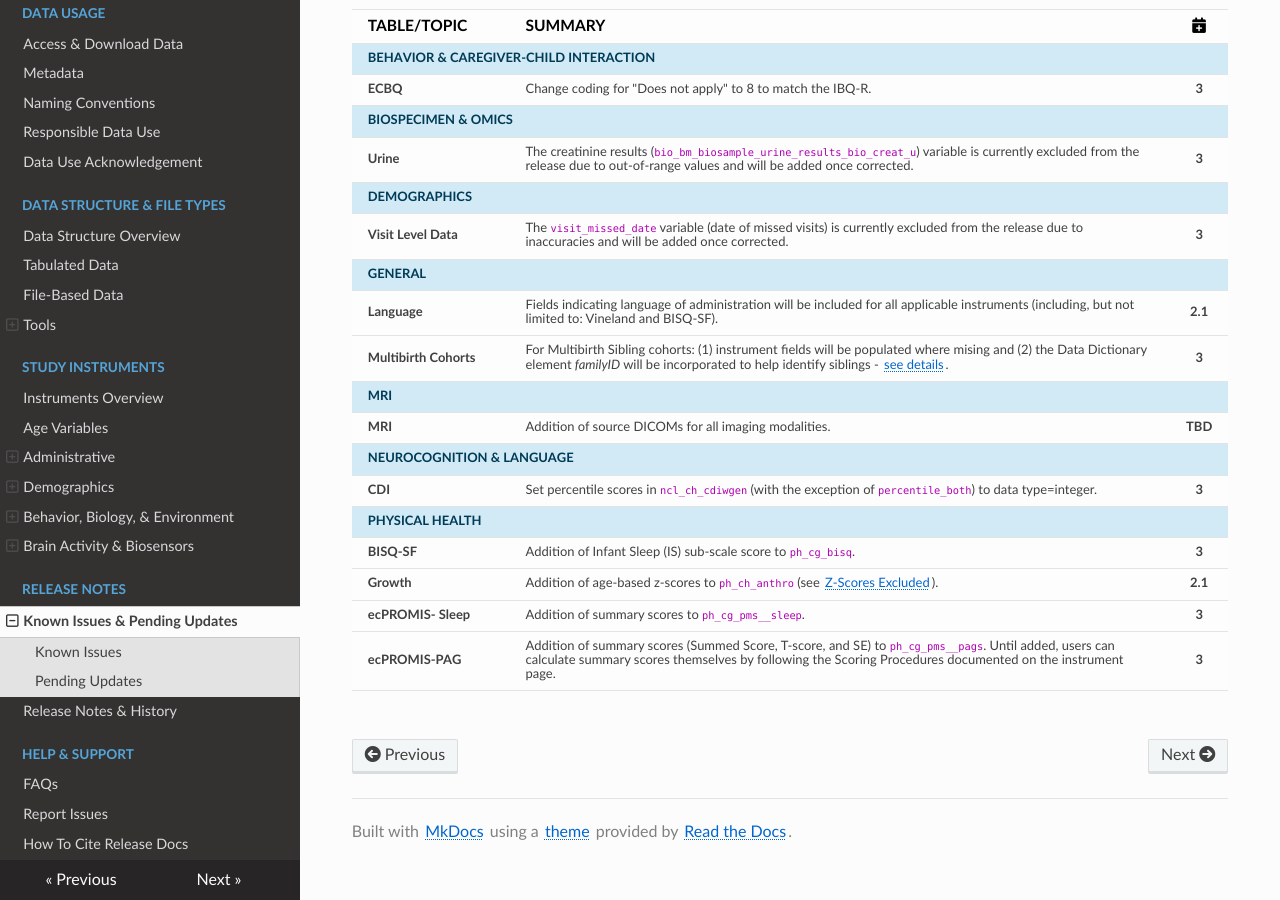
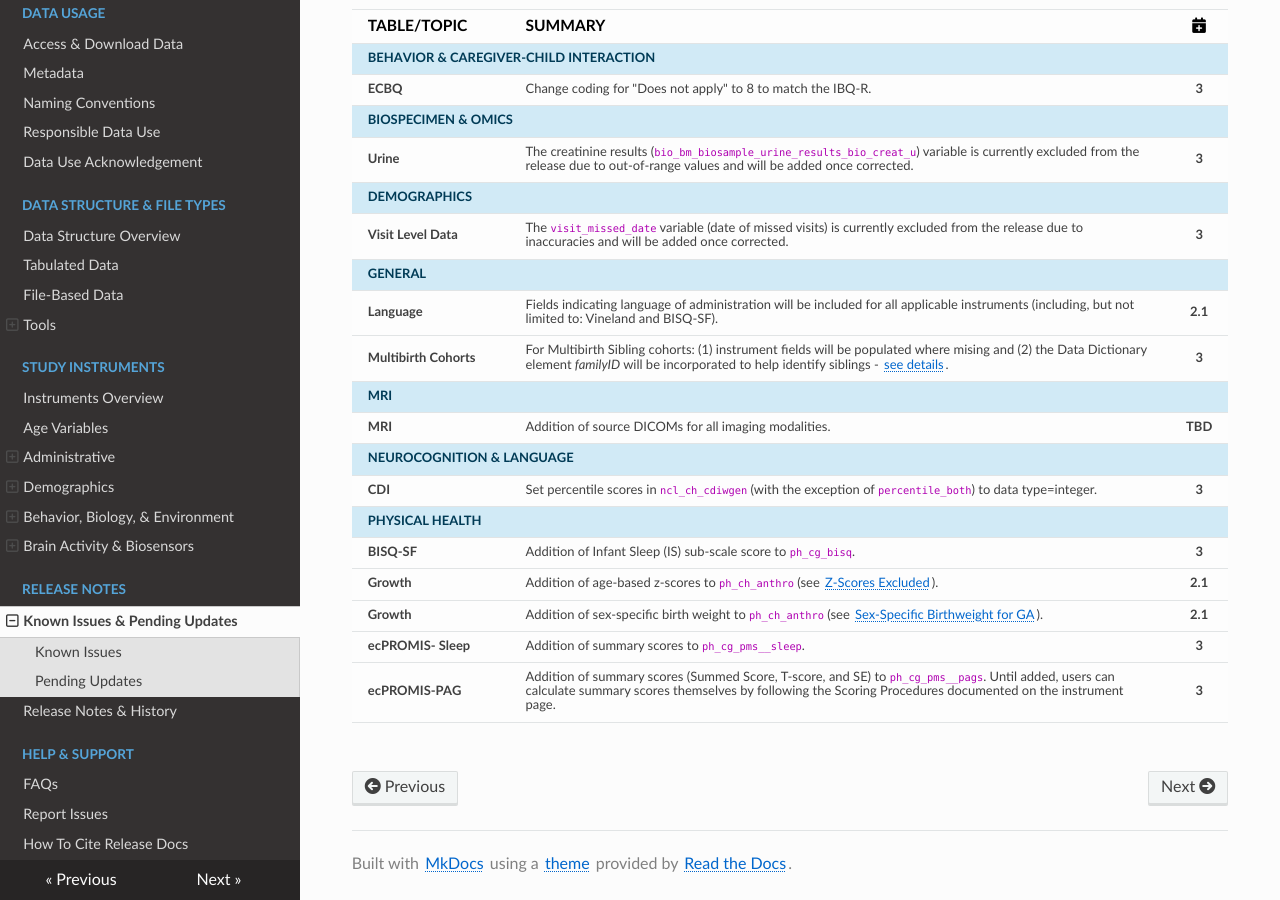
Before and after one commit to nbdc-datahub/hbcd-docs, an MkDocs documentation site: the page built from docs/changelog/issues-updates.md, in a window 1280 px wide and 900 px high, scrolled down 2579 px. Built offline with MkDocs 1.6.1, drawn with Linux system fonts in a browser that asks for light colours; nearby versions of some CDN libraries.

Commit message:
add pending item

```diff
--- a/docs/changelog/issues-updates.md
+++ b/docs/changelog/issues-updates.md
@@ -353,6 +353,11 @@ To ask a question or report an issue, please submit a ticket through the [Help C
 <td style='text-align: center; font-weight: bold;'>2.1</td>
 </tr>
 <tr>
+<td class='table-cell' style='font-weight: bold;'>Growth</td>
+<td style='word-wrap: break-word; white-space: normal;'>Addition of sex-specific birth weight to <code>ph_ch_anthro</code> (see <a href="https://docs.hbcdstudy.org/latest/instruments/physhealth/growth/#warning">Sex-Specific Birthweight for GA</a>).</td>
+<td style='text-align: center; font-weight: bold;'>2.1</td>
+</tr>
+<tr>
 <td class='table-cell' style='font-weight: bold;'>ecPROMIS- Sleep</td>
 <td style='word-wrap: break-word; white-space: normal;'>Addition of summary scores to <code>ph_cg_pms__sleep</code>.</td>
 <td style='text-align: center; font-weight: bold;'>3</td>
```
